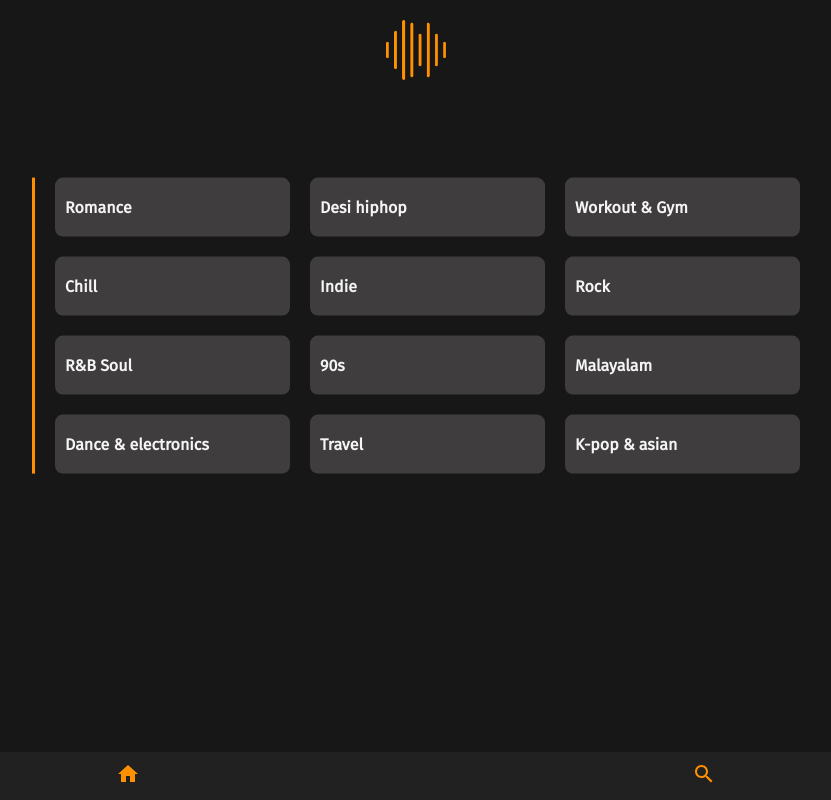
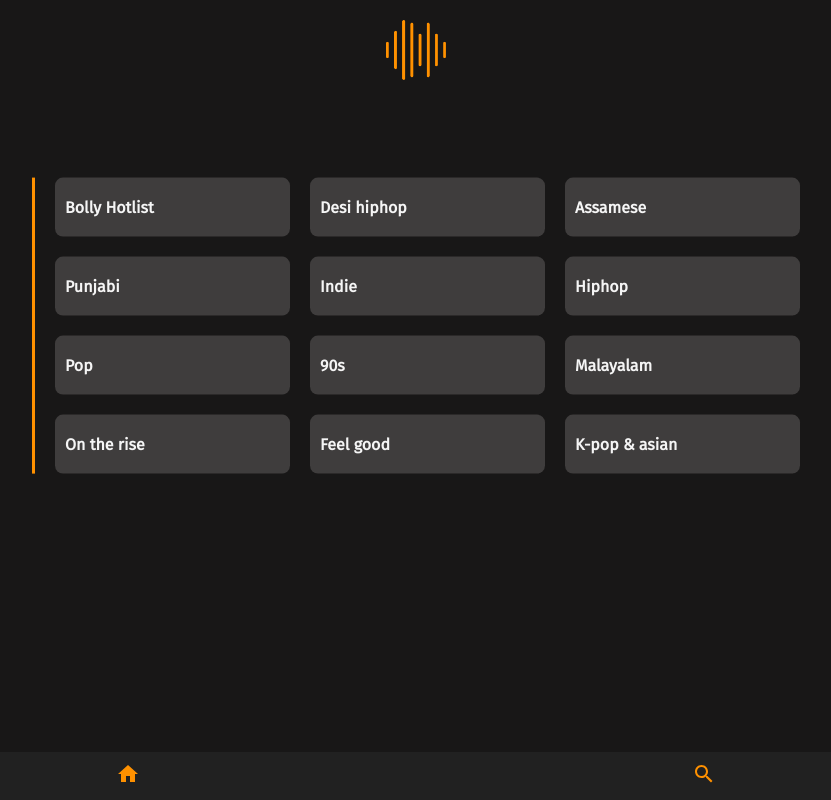
Before and after one commit to gdcodex/music-app, a React (Create React App) app: page / in a window 1280 px wide. Shown: the whole page, without its empty margins (224-1055 px from the left). Built offline with nearby package versions, Linux system fonts and the light colour scheme; no server answers.

Commit message:
playlist update

```diff
--- a/src/explore/explore.js
+++ b/src/explore/explore.js
@@ -5,17 +5,17 @@ import "./explore.css";
 
 function Explore() {
   const Moods = [
-    { name: "Romance", id: "RDCLAK5uy_lg3oz8N53WWmrM60RTjeRy0-NSmf3Qygw" },
-    { name: "Chill", id: "RDCLAK5uy_lRMLObaWWMHaptjA8bFFAwag5Q1tzeouI" },
-    { name: "R&B Soul", id: "RDCLAK5uy_mu-BhJj3yO1OXEMzahs_aJVtNWJwAwFEE" },
-    { name: "Dance & electronics", id: "RDCLAK5uy_kLWIr9gv1XLlPbaDS965-Db4TrBoUTxQ8" },
+    { name: "Bolly Hotlist", id: "RDCLAK5uy_n9Fbdw7e6ap-98_A-8JYBmPv64v-Uaq1g" },
+    { name: "Punjabi", id: "RDCLAK5uy_kuo_NioExeUmw07dFf8BzQ64DFFTlgE7Q" },
+    { name: "Pop", id: "RDCLAK5uy_kmPRjHDECIcuVwnKsx2Ng7fyNgFKWNJFs" },
+    { name: "On the rise", id: "RDCLAK5uy_lLFMLZs5KTup-cTK9zV2YF9guYZt2FolM" },
     { name: "Desi hiphop", id: "RDCLAK5uy_mOvRWCE7v4C98UgkSVh5FTlD3osGjolas" },
-    { name: "Indie", id: "RDCLAK5uy_n17q7_2dwfDqWckpccDyTTkZ-g03jXuII" },
+    { name: "Indie", id: "RDCLAK5uy_m_Ky21OskMNajFwYX9LjbDMVkZ7YcdkH4" },
     { name: "90s", id: "RDCLAK5uy_m3_ta3qbw52SzpnQMqfph0yPeyrBaJN-g" },
-    { name: "Travel", id: "RDCLAK5uy_l8ohbe556smHVTBGt3YcKCsrablXt_BXk" },
-    { name: "Workout & Gym", id: "RDCLAK5uy_mHwfbEzQvvj2WrL9rQCGUyuWAKOdN-Qwg" },
-    { name: "Rock", id: "RDCLAK5uy_mSK4KDaW4wVEem5iUX0kd30a4CigMd47A" },
-    { name: "Malayalam", id: "RDCLAK5uy_nT-zkEpc2x7AVVP0XV9JvHSfkFsOtGMR8" },
+    { name: "Feel good", id: "RDCLAK5uy_nbla9IlAw2OQmPRxOiBYdAl_jtWLDPH9Y" },
+    { name: "Assamese", id: "PL7eDpquJ1XwjQJd3NiBkcfDRwz82vEE7x" },
+    { name: "Hiphop", id: "RDCLAK5uy_kw2wIlEv9llILhO0qoMTLsBBhmjzuibAc" },
+    { name: "Malayalam", id: "RDCLAK5uy_ncdxHWKi1aBSx2MfTb9-Af0b7APn29U2g" },
     { name: "K-pop & asian", id: "RDCLAK5uy_mbWYIhyeB2KyvAnUGjooZ6eAMZUb28sEc" },
   ];
   return (
```
